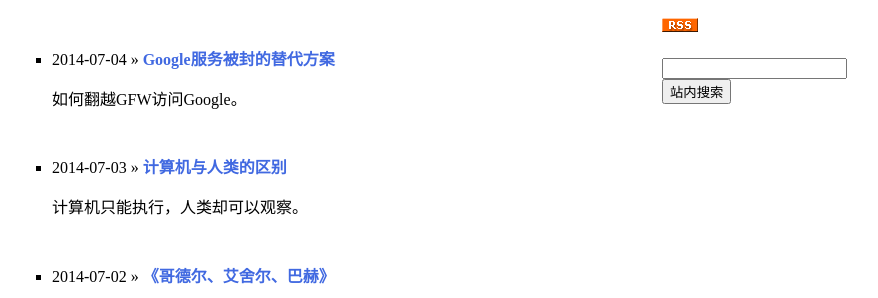
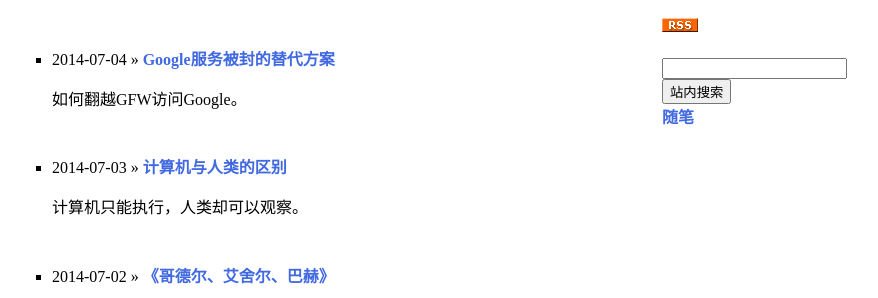
Before and after one commit to cforth/blog, a Jekyll site: the page built from index.html, in a window 1280 px wide. Shown: the part 402-700 px from the top of the page, without its empty margins (218-1096 px from the left). Built offline with Jekyll 4.4.1, drawn with Linux system fonts in a browser that asks for light colours; Markdown is read by kramdown in place of the engine named in the settings; the list of posts is cut into pages by our own code; comment, search, counter and statistics services are not loaded.

Commit message:
测试tags

```diff
--- a/_layouts/main.html
+++ b/_layouts/main.html
@@ -55,6 +55,11 @@
         </form>
         -->
       </div>
+
+      {% for tag in site.tags %}
+        <a href="/show_by_tag.html?tag={{ tag[0] }}"> {{ tag[0] }}</a>
+      {% endfor %}
+
     </div>
 
   </div>
--- a/_posts/2014-07-06-my-reading-notes.md
+++ b/_posts/2014-07-06-my-reading-notes.md
@@ -2,6 +2,7 @@
 layout: default
 title: 阅读电子书
 excerpt: 与传统纸质书比较，电子书的好处和坏处。
+tags: [随笔]
 ---
 {{ page.title }}
 ================
```
